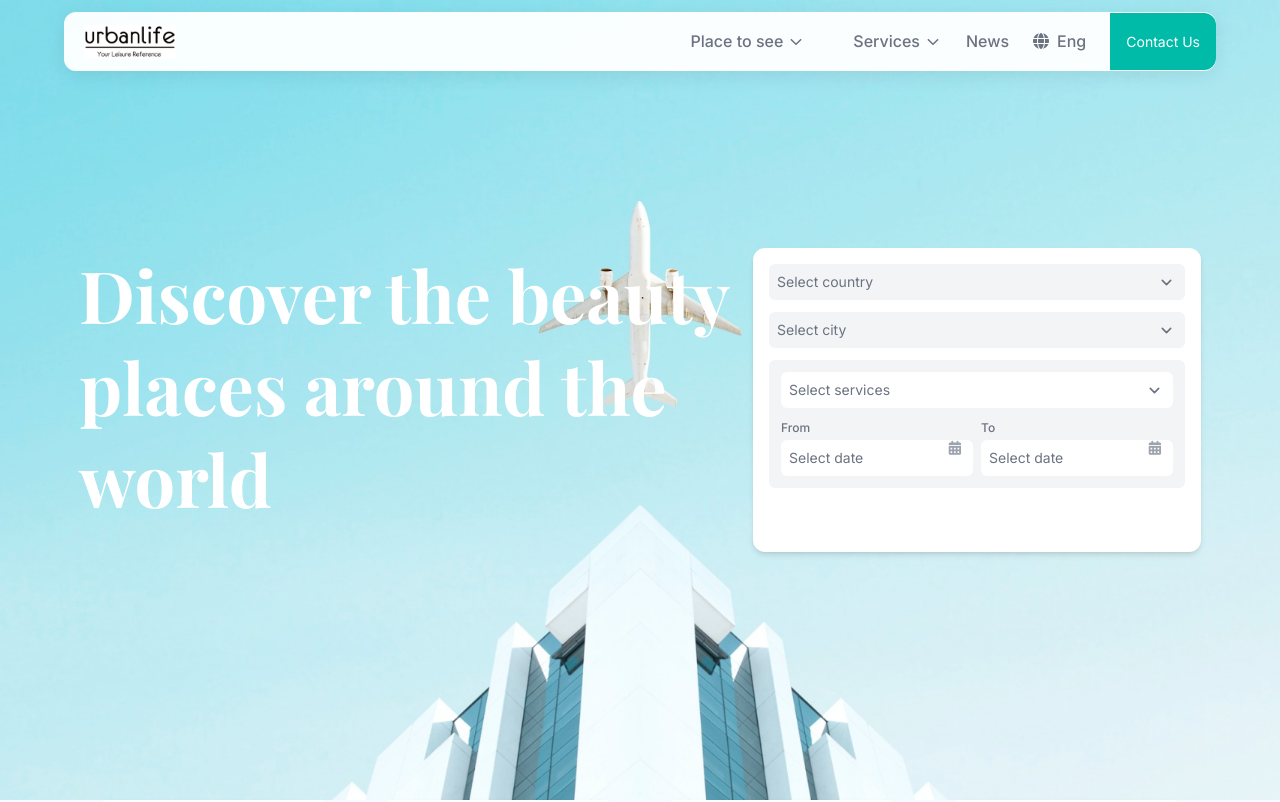
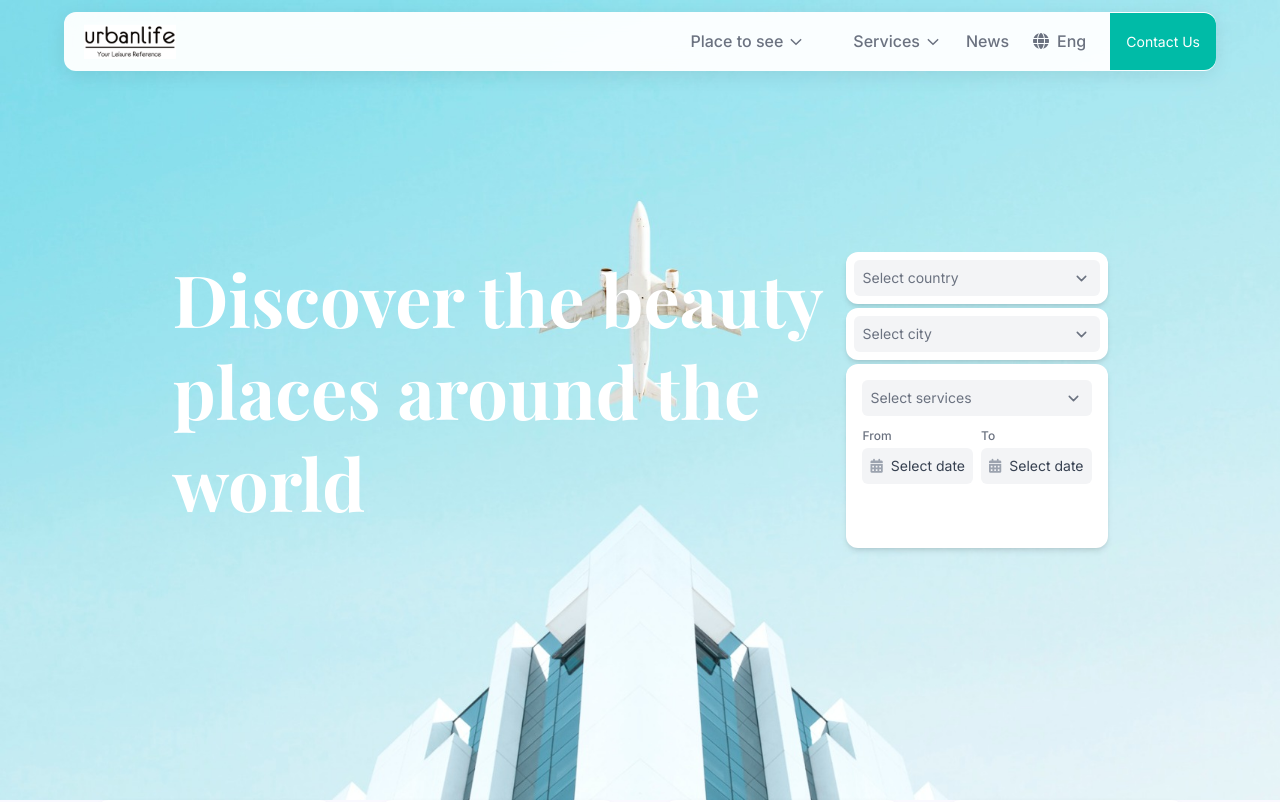
Before and after one commit to myreds12/urbanlife-frontend, a React (Vite) app in the folder urbanlife-frontend/: page / in a window 1280 px wide. Shown: the top 802 px of the page. Built offline with nearby package versions, Linux system fonts and the light colour scheme; a web font is replaced by a local one.

Commit message:
refactor(CardForm): improve layout and date picker UX

```diff
--- a/urbanlife-frontend/src/components/LandingPage/HomePage/CardForm.jsx
+++ b/urbanlife-frontend/src/components/LandingPage/HomePage/CardForm.jsx
@@ -5,8 +5,10 @@ const CardForm = () => {
   const [toDate, setToDate] = useState("");
 
   return (
-    <div className="max-w-md w-full mx-auto bg-white rounded-xl shadow-md p-4 space-y-3">
+    <div className="max-w-md w-full mx-auto space-y-1">
+
       {/* Select Country */}
+      <div className="bg-white rounded-xl shadow-md p-2">
         <select
           className="w-full p-2 bg-gray-100 border-0 rounded-md text-gray-500 text-sm"
           defaultValue=""
@@ -14,10 +16,12 @@ const CardForm = () => {
           <option value="" disabled>
             Select country
           </option>
-        {/* Tambahkan opsional country */}
+          {/* Tambahkan opsi country */}
         </select>
+      </div>
 
       {/* Select City */}
+      <div className="bg-white rounded-xl shadow-md p-2">
         <select
           className="w-full p-2 bg-gray-100 border-0 rounded-md text-gray-500 text-sm"
           defaultValue=""
@@ -25,48 +29,53 @@ const CardForm = () => {
           <option value="" disabled>
             Select city
           </option>
-        {/* Tambahkan opsional city */}
+          {/* Tambahkan opsi city */}
         </select>
+      </div>
 
-      {/* Services + Date group */}
-      <div className="bg-gray-100 rounded-md p-3 space-y-3">
+      {/* Services + Date Range */}
+      <div className="bg-white rounded-xl shadow-md p-4 space-y-3">
         {/* Select Services */}
         <select
-          className="w-full p-2 bg-white border-0 rounded-md text-gray-500 text-sm"
+          className="w-full p-2 bg-gray-100 border-0 rounded-md text-gray-500 text-sm"
           defaultValue=""
         >
           <option value="" disabled>
             Select services
           </option>
-          {/* Tambahkan opsional services */}
+          {/* Tambahkan opsi layanan */}
         </select>
 
-        {/* Date fields */}
+        {/* Date range */}
         <div className="flex flex-col sm:flex-row sm:space-x-2 space-y-2 sm:space-y-0">
           {/* From */}
           <div className="w-full">
             <label className="block text-xs font-medium text-gray-500 mb-1">
               From
             </label>
-            <div className="relative">
+            <div className="relative cursor-pointer">
               <input
-                type="text"
+                type="date"
+                id="fromDateInput"
                 value={fromDate}
-                readOnly
+                onChange={(e) => setFromDate(e.target.value)}
+                className="absolute inset-0 opacity-0 cursor-pointer z-10"
+              />
+              <div
+                className="w-full p-2 bg-gray-100 rounded-md text-gray-700 text-sm flex items-center gap-2"
                 onClick={() =>
                   document.getElementById("fromDateInput")?.showPicker()
                 }
-                placeholder="Select date"
-                className="w-full p-2 bg-white border-0 rounded-md text-gray-600 text-sm cursor-pointer"
-              />
-              <input
-                type="date"
-                id="fromDateInput"
-                className="absolute inset-0 opacity-0 cursor-pointer"
-                value={fromDate}
-                onChange={(e) => setFromDate(e.target.value)}
-              />
-              <i className="fa-solid fa-calendar-alt absolute right-3 top-1/2 -translate-y-1/2 text-gray-400 text-sm" />
+              >
+                <i className="fa-solid fa-calendar-alt text-gray-400 text-sm" />
+                {fromDate
+                  ? new Date(fromDate).toLocaleDateString("id-ID", {
+                      weekday: "short",
+                      day: "numeric",
+                      month: "short",
+                    })
+                  : "Select date"}
+              </div>
             </div>
           </div>
 
@@ -75,34 +84,36 @@ const CardForm = () => {
             <label className="block text-xs font-medium text-gray-500 mb-1">
               To
             </label>
-            <div className="relative">
+            <div className="relative cursor-pointer">
               <input
-                type="text"
+                type="date"
+                id="toDateInput"
                 value={toDate}
-                readOnly
+                onChange={(e) => setToDate(e.target.value)}
+                className="absolute inset-0 opacity-0 cursor-pointer z-10"
+              />
+              <div
+                className="w-full p-2 bg-gray-100 rounded-md text-gray-700 text-sm flex items-center gap-2"
                 onClick={() =>
                   document.getElementById("toDateInput")?.showPicker()
                 }
-                placeholder="Select date"
-                className="w-full p-2 bg-white border-0 rounded-md text-gray-600 text-sm cursor-pointer"
-              />
-              <input
-                type="date"
-                id="toDateInput"
-                className="absolute inset-0 opacity-0 cursor-pointer"
-                value={toDate}
-                onChange={(e) => setToDate(e.target.value)}
-              />
-              <i className="fa-solid fa-calendar-alt absolute right-3 top-1/2 -translate-y-1/2 text-gray-400 text-sm" />
+              >
+                <i className="fa-solid fa-calendar-alt text-gray-400 text-sm" />
+                {toDate
+                  ? new Date(toDate).toLocaleDateString("id-ID", {
+                      weekday: "short",
+                      day: "numeric",
+                      month: "short",
+                    })
+                  : "Select date"}
               </div>
             </div>
           </div>
         </div>
-
-      {/* Search Button */}
             <button className="w-full bg-teal-500 text-white p-2 rounded-md text-sm font-medium hover:bg-teal-600 transition">
             Search
             </button>
+      </div>
     </div>
   );
 };
```
Lines whose indentation alone changed are shown as unchanged.
